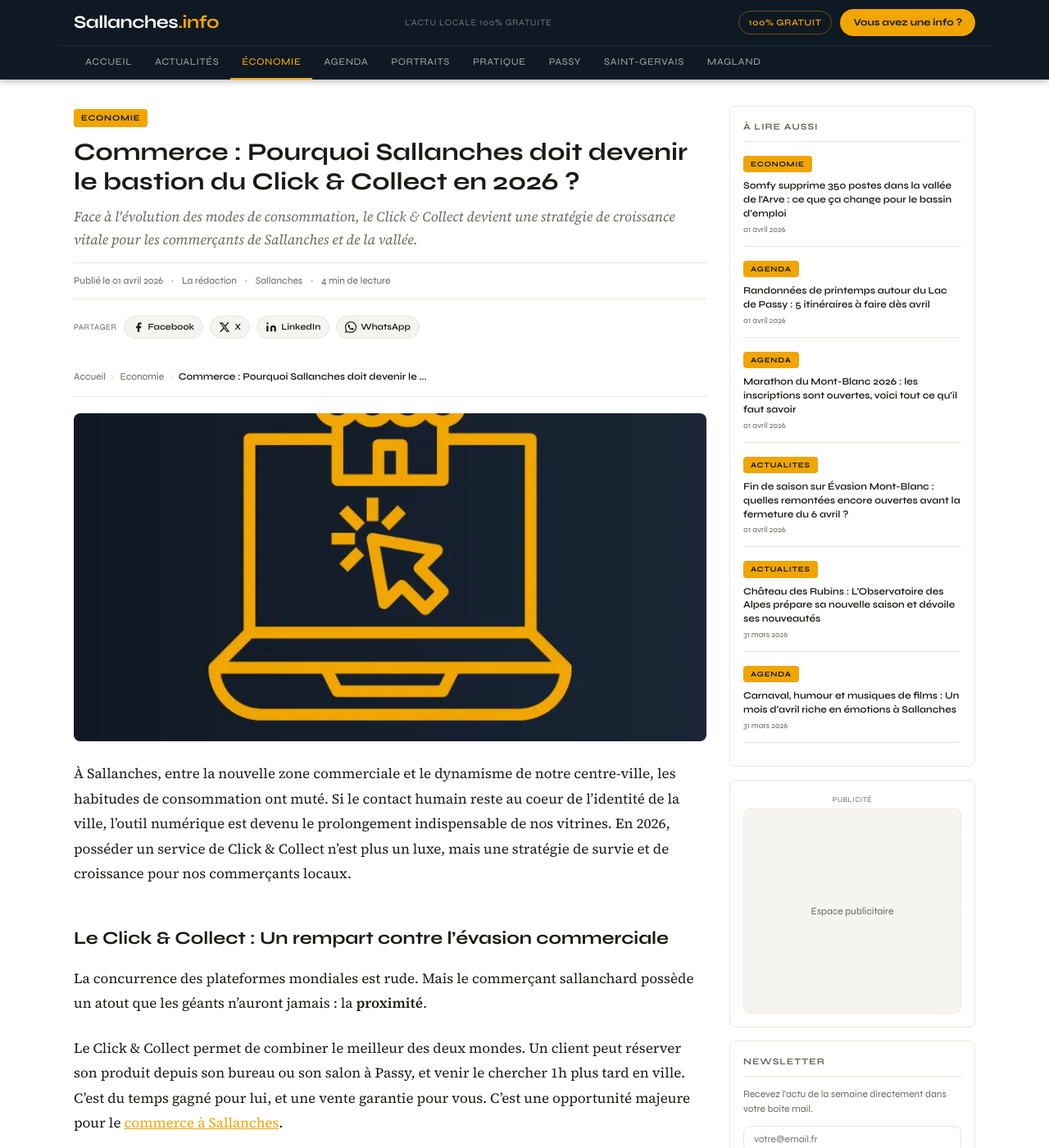
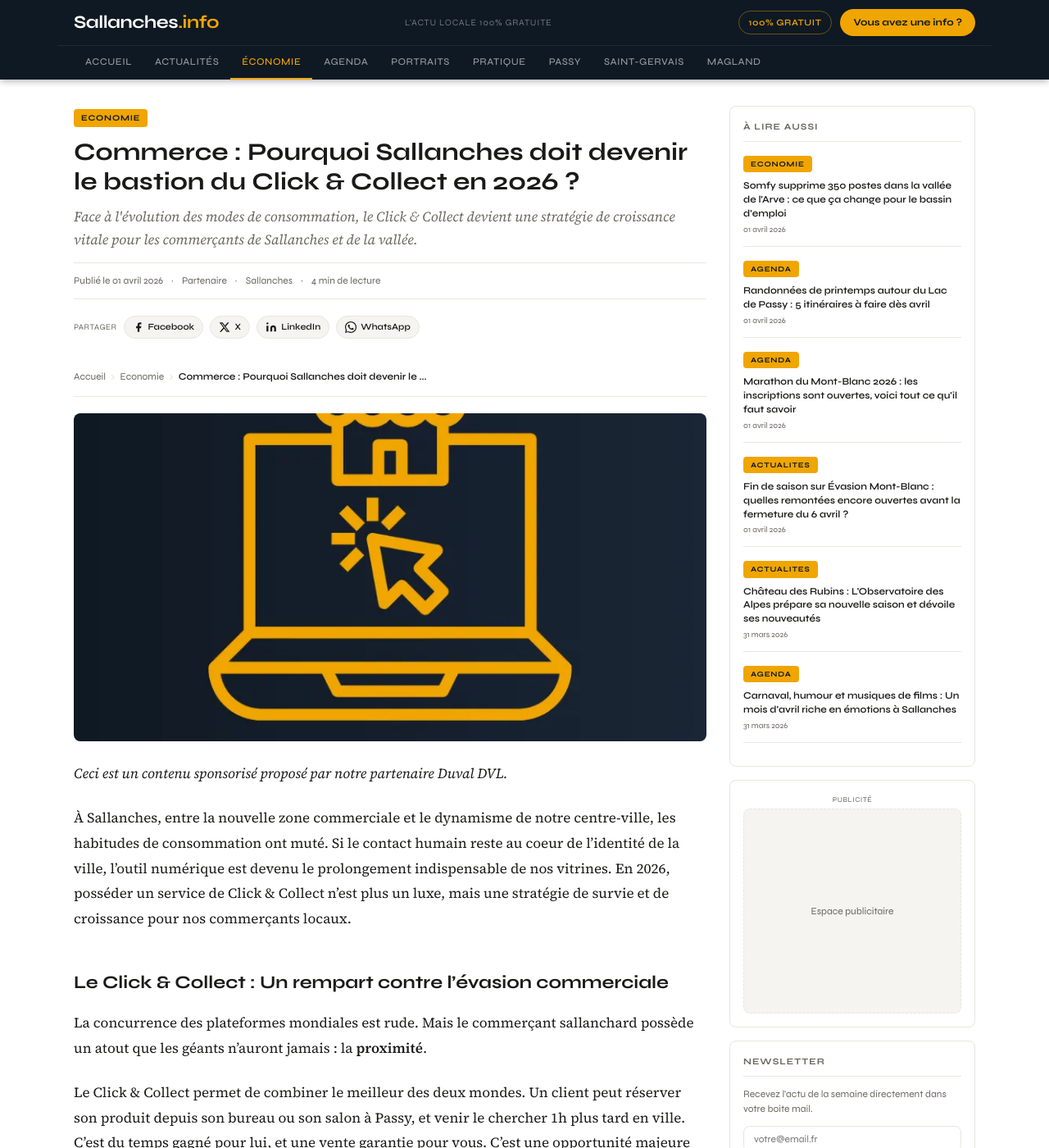
Before and after one commit to DuvalDVL/sallanches.info, a Jekyll site: the page built from _posts/economie/2026-04-01-commerce-sallanches-click-and-collect.md, in a window 1280 px wide and 1400 px high. Shown: the whole window at 82% size. Built offline with Jekyll 4.4.1, drawn with Linux system fonts in a browser that asks for light colours.

Commit message:
Update 2026-04-01-commerce-sallanches-click-and-collect.md

```diff
--- a/_posts/economie/2026-04-01-commerce-sallanches-click-and-collect.md
+++ b/_posts/economie/2026-04-01-commerce-sallanches-click-and-collect.md
@@ -4,7 +4,7 @@ title: "Commerce : Pourquoi Sallanches doit devenir le bastion du Click & Collec
 description: "Face à l'évolution des modes de consommation, le Click & Collect devient une stratégie de croissance vitale pour les commerçants de Sallanches et de la vallée."
 date: 2026-04-01
 category: Economie
-author: La rédaction
+author: Partenaire
 ville: Sallanches
 reading_time: 4
 image: /assets/img/articles/commerce-sallanches-digital.webp
@@ -12,6 +12,8 @@ image_alt: "Commerce de proximité à Sallanches utilisant le Click & Collect"
 tags: [économie, commerce, sallanches, click-and-collect, digital]
 permalink: /economie/commerce-sallanches-click-and-collect/
 ---
+
+*Ceci est un contenu sponsorisé proposé par notre partenaire Duval DVL.*
 
 À Sallanches, entre la nouvelle zone commerciale et le dynamisme de notre centre-ville, les habitudes de consommation ont muté. Si le contact humain reste au coeur de l'identité de la ville, l'outil numérique est devenu le prolongement indispensable de nos vitrines. En 2026, posséder un service de Click & Collect n'est plus un luxe, mais une stratégie de survie et de croissance pour nos commerçants locaux.
 
```
